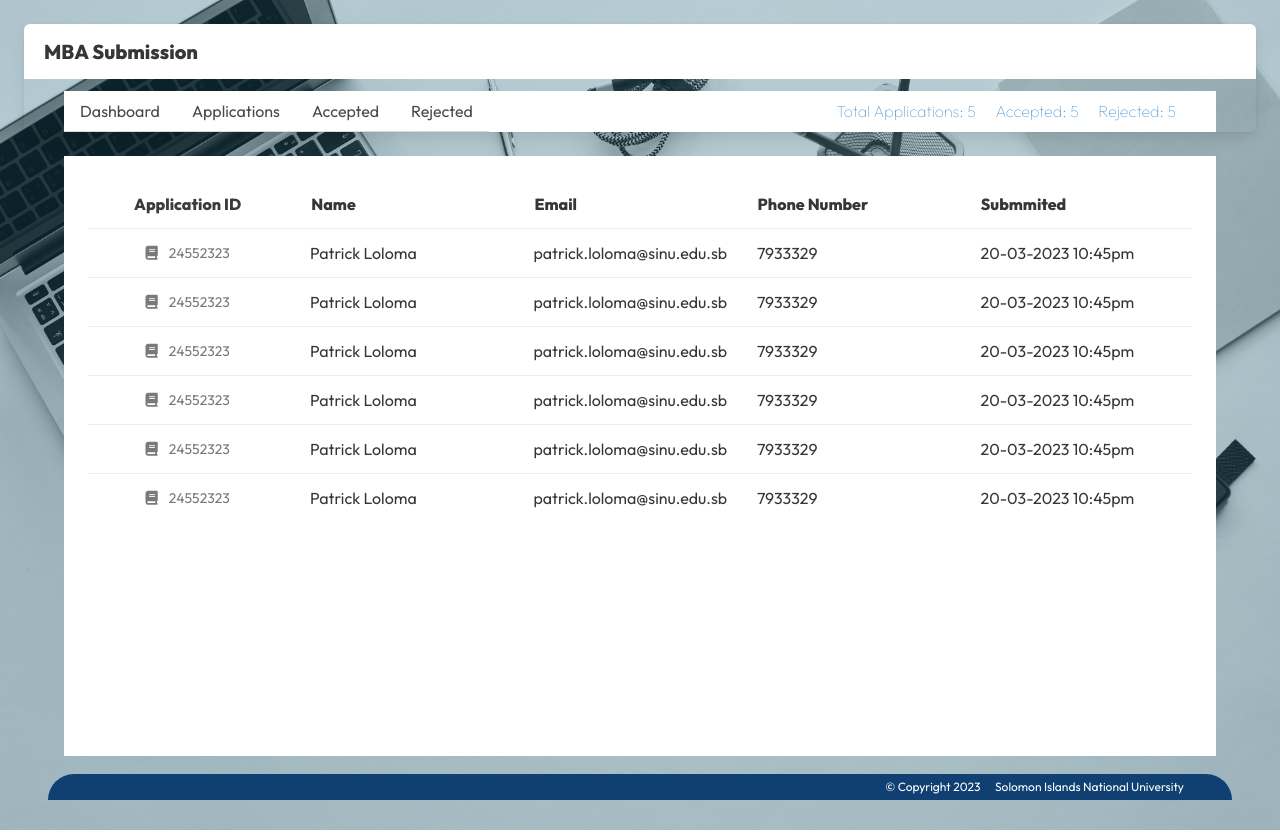
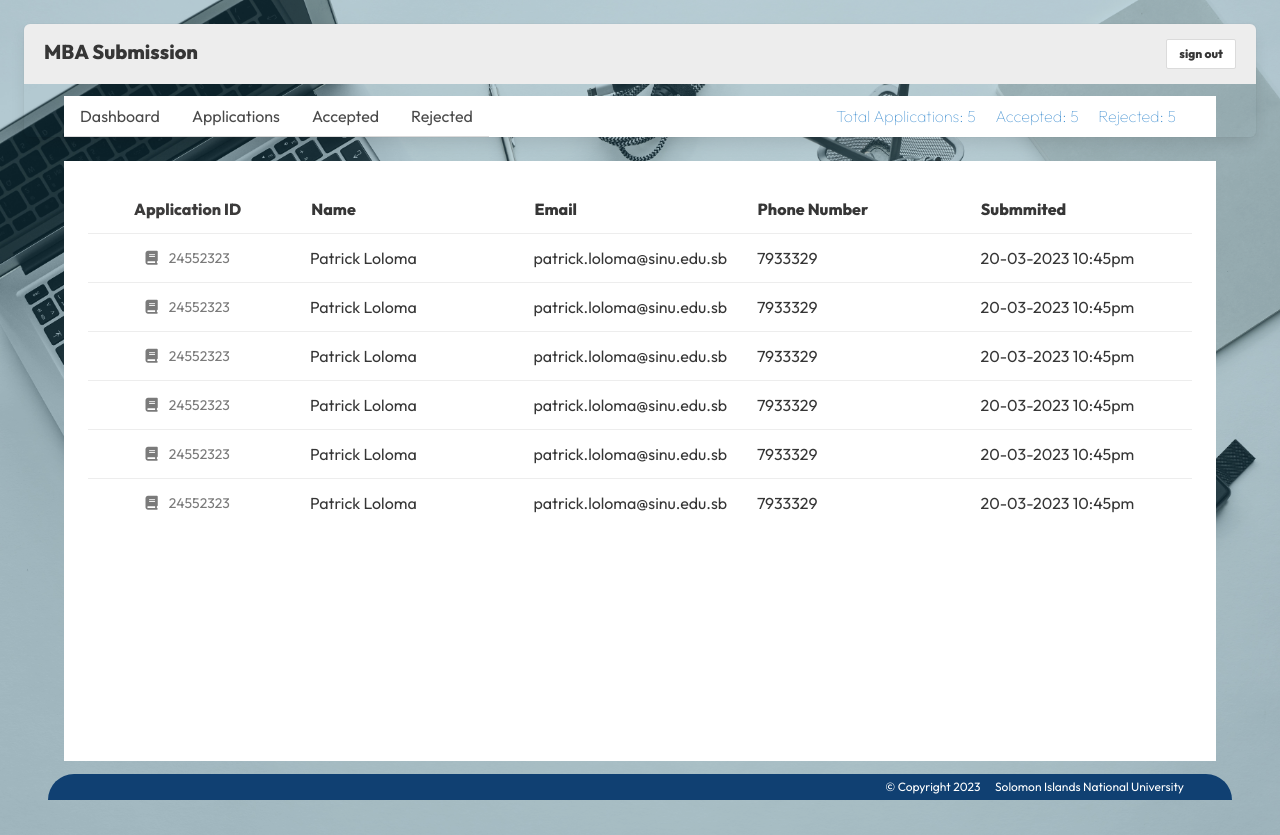
Before and after one commit to b-tupiti/sinu-admission-portal, a Django app: page /dashboard/applications/ in a window 1280 px wide. Run offline with Django 4.2, Linux system fonts and the light colour scheme; some libraries are stand-ins or nearby versions.

Commit message:
added logout functionality

```diff
--- a/config/urls.py
+++ b/config/urls.py
@@ -3,13 +3,14 @@ from django.contrib import admin
 from django.urls import path, include
 from django.conf import settings
 from django.conf.urls.static import static
-from users.views import LoginUser, Dashboard, Applications, ApplicationDetail
+from users.views import LoginUser, LogoutUser, Dashboard, Applications, ApplicationDetail
 
 urlpatterns = [
     path('admin/', admin.site.urls),
     path('', include('mbasubmission.urls')),
 
-    path('login/', LoginUser, name='login-user'),
+    path('login/', LoginUser, name='login'),
+    path('logout/', LogoutUser, name='logout'),
     path('dashboard/', Dashboard, name='dashboard'),
     path('dashboard/applications/', Applications, name='applications'),
     path('dashboard/applications/235532/', ApplicationDetail, name='application-detail'),
--- a/users/templates/users/dashboard_template.html
+++ b/users/templates/users/dashboard_template.html
@@ -4,9 +4,11 @@
 
 
     <nav class="panel"  >
-        <p class="panel-heading" style="background-color: #fff;">
-          MBA Submission
-        </p>
+      <div class="panel-heading is-flex is-justify-content-space-between">
+        <div>MBA Submission </div>
+        <a href="{% url 'logout' %}" class="button is-small">sign out</a>
+      </div>
+
 
         <div class="container">
             <div class=" mb-2 mt-3 is-flex is-justify-content-space-between" style="background:#fff">
--- a/users/views.py
+++ b/users/views.py
@@ -1,6 +1,6 @@
 from django.shortcuts import render,redirect
 from .models import User
-from django.contrib.auth import login, authenticate
+from django.contrib.auth import login, logout, authenticate
 from django.contrib import messages
 
 def LoginUser(request):
@@ -30,7 +30,11 @@ def LoginUser(request):
     return render(request, 'users/login.html')
 
 
-
+def LogoutUser(request):
+    if request.user.is_authenticated:
+        logout(request)
+        messages.info(request, 'you signed out!')
+    return redirect('login')
 
 
 
```
